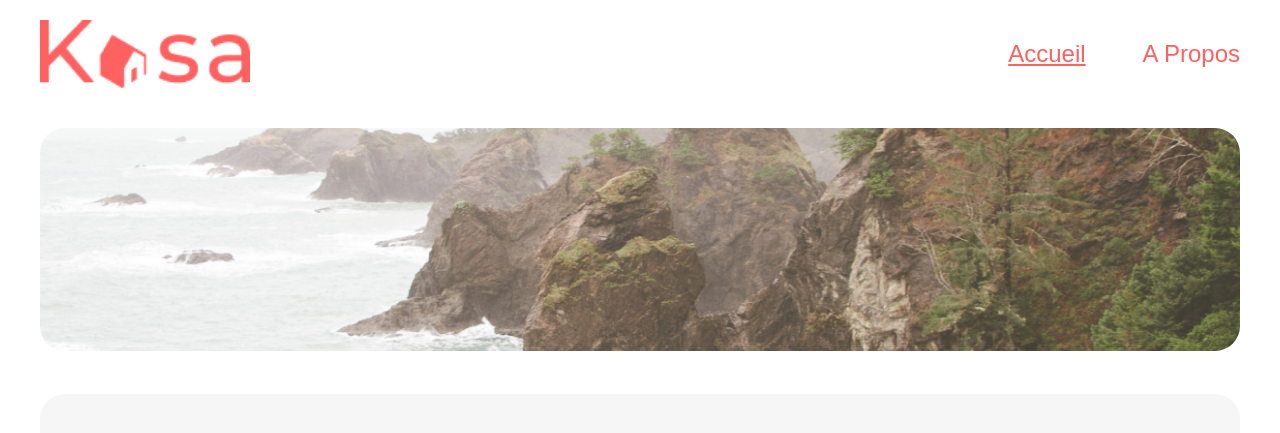
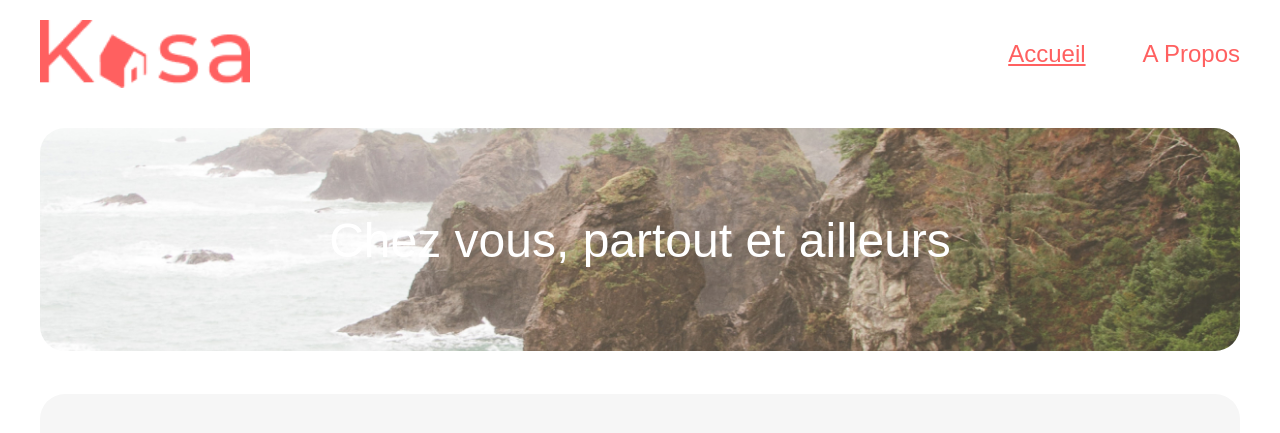
Before and after one commit to Manidoux41/new-project-kasa, a React (Vite) app: page / in a window 1280 px wide. Shown: the top 433 px of the page. Built offline with nearby package versions, Linux system fonts and the light colour scheme.

Commit message:
add text-on banner

```diff
--- a/src/pages/Home/Home.jsx
+++ b/src/pages/Home/Home.jsx
@@ -1,13 +1,16 @@
+import { useState } from "react";
 import Banner from "../../components/Banner/Banner";
 import Card from "../../components/Card/Card";
 
 function Home({apparts}) {
+  const bannerTitle = 'Chez vous, partout et ailleurs'
+
   const imageIndex = 1;
   console.log(apparts)
 
   return (
     <div className="home">
-      <Banner imageSrc={`./banner${imageIndex}.jpg`} bannerTitle='Chez vous, partout et ailleurs' />
+      <Banner imageSrc={`./banner${imageIndex}.jpg`} bannerTitle={bannerTitle}/>
       <div className="cards">
        {
         apparts.map((appart) => (
--- a/src/styles/components/_banner.scss
+++ b/src/styles/components/_banner.scss
@@ -3,14 +3,23 @@
     height: 111px;
     border-radius: 10px;
     overflow: hidden;
+    position: relative;
+
     @media screen and (min-width:768px) {
         height: 223px;
         border-radius: 25px;
     }
     h2 {
-        display: flex;
+        position: absolute;
+        width: 100%;
+        top: 50%;
+        left: 50%;
+        transform: translate(-50%,-50%);
         z-index: 2;
         color: #fff;
-        font-size: 24px;
+        font-size: 48px;
+        font-weight: 500;
+        text-align: center;
+        display: inline;
     }
 }
```
